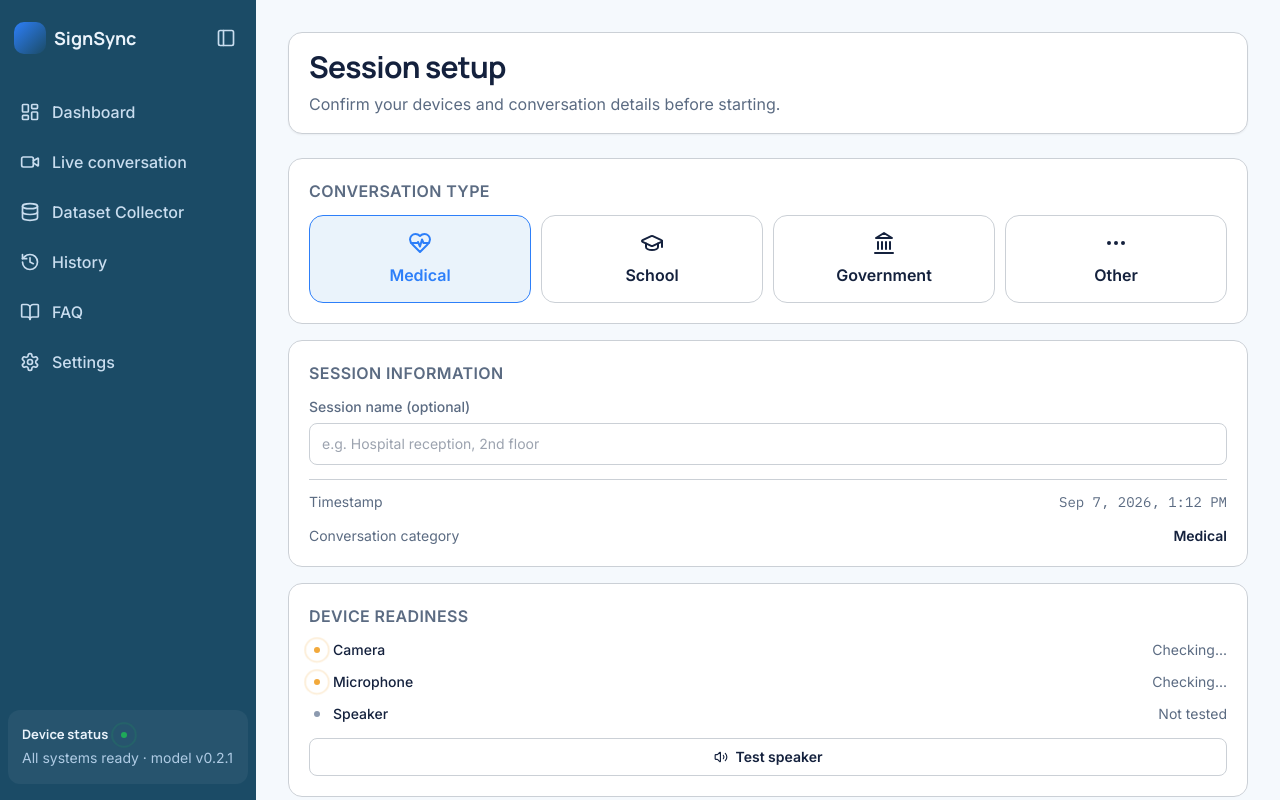
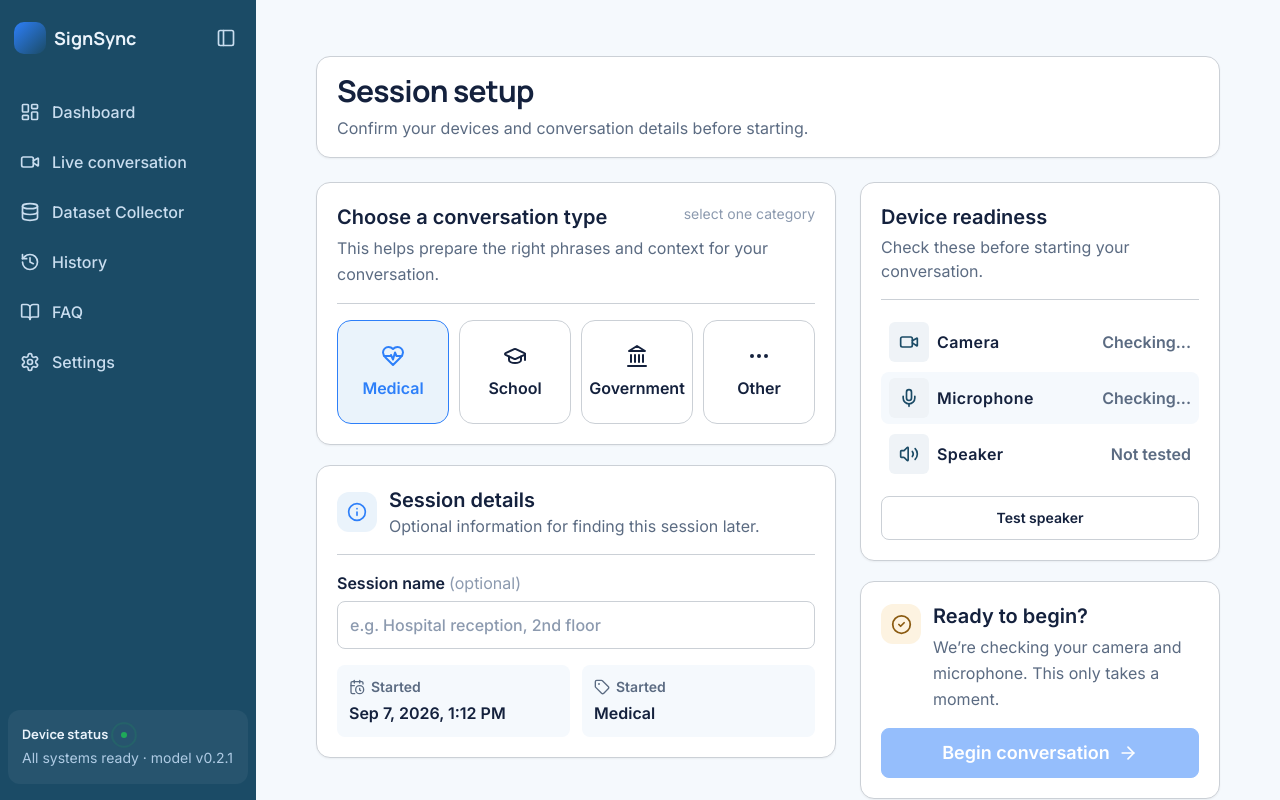
Before and after one commit to Kzarka7/SignSync, a React (Vite) app in the folder Frontend/: page /setup in a window 1280 px wide. Built offline with nearby package versions, Linux system fonts and the light colour scheme; no server answers.

Commit message:
session setup ui/ux update

```diff
--- a/Frontend/src/components/session-setup/ConversationTypeSelector.tsx
+++ b/Frontend/src/components/session-setup/ConversationTypeSelector.tsx
@@ -19,13 +19,14 @@ interface ConversationTypeSelectorProps {
 // editable) - single reusable component instead of two separate pickers.
 export default function ConversationTypeSelector({ value, onChange }: ConversationTypeSelectorProps) {
   return (
-    <div className="grid grid-cols-2 gap-2.5 sm:grid-cols-4">
+    <div className="grid grid-cols-2 gap-2.5 sm:grid-cols-4 border-t border-border pt-4">
       {TYPES.map(({ value: typeValue, label, icon: Icon }) => (
         <Button
           key={typeValue}
           onClick={() => onChange(typeValue)}
           variant={value === typeValue ? 'primary-ghost' : 'default'}
-          className="min-h-[88px] flex-col items-center justify-center gap-2 rounded-xl2 border px-2 py-3 text-base transition-colors focus-visible:outline focus-visible:outline-3 focus-visible:outline-offset-2 focus-visible:outline-white active:scale-[0.97]"
+          aria-pressed={value === typeValue}
+          className="min-h-[104px] flex-col items-center justify-center gap-2 rounded-xl2 border px-2 py-3 text-base transition-colors focus-visible:outline focus-visible:outline-3 focus-visible:outline-offset-2 focus-visible:outline-signal active:scale-[0.97]"
         >
           <Icon size={24} />
           <span className="text-base font-semibold">{label}</span>
--- a/Frontend/src/components/session-setup/DeviceReadinessCard.tsx
+++ b/Frontend/src/components/session-setup/DeviceReadinessCard.tsx
@@ -1,4 +1,4 @@
-import { Volume2 } from 'lucide-react'
+import { Volume2, Video, Mic } from 'lucide-react'
 import Card from '../shared/Card'
 import Button from '../shared/Button'
 import StatusPill from '../shared/StatusPill'
@@ -39,24 +39,29 @@ function readableLabel(state: string): string {
 
 export default function DeviceReadinessCard({ readiness }: DeviceReadinessCardProps) {
   return (
-    <Card>
-      <h3 className="text-md uppercase tracking-wide text-text-2 font-semibold mb-3">Device readiness</h3>
-      <div className="flex flex-col gap-3">
-        <div className="flex items-center gap-2.5">
-          <StatusPill label="Camera" state={toPillState(readiness.camera)} />
-          <span className="text-sm text-text-2 ml-auto">{readableLabel(readiness.camera)}</span>
+    <Card className="border-border p-4 shadow-sm sm:p-5">
+      <div className="mb-4">
+        <h2 className="text-xl font-bold text-ink">Device readiness</h2>
+        <p className="mt-1 text-base text-text-2">Check these before starting your conversation.</p>
+      </div>
+      <div className="flex flex-col gap-1 border-t border-border pt-4" aria-live="polite" aria-atomic="false">
+        <div className="flex min-h-12 items-center rounded-lg py-1.5 px-2 even:bg-sky gap-2">
+          <span className="flex h-10 w-10 items-center justify-center rounded-md bg-[#EFF3F7] text-trust" aria-hidden="true"><Video size={20} /></span>
+          <span className="text-dm font-bold tracking-wide">Camera</span>
+          <span className="ml-auto text-base font-bold text-text-2">{readableLabel(readiness.camera)}</span>
         </div>
-        <div className="flex items-center gap-2.5">
-          <StatusPill label="Microphone" state={toPillState(readiness.microphone)} />
-          <span className="text-sm text-text-2 ml-auto">{readableLabel(readiness.microphone)}</span>
+        <div className="flex min-h-12 items-center rounded-lg py-1.5 px-2 even:bg-sky gap-2">
+          <span className="flex h-10 w-10 items-center justify-center rounded-md bg-[#EFF3F7] text-trust" aria-hidden="true"><Mic size={20} /></span>
+          <span className="text-md font-bold tracking-wide">Microphone</span>
+          <span className="ml-auto text-base font-bold text-text-2">{readableLabel(readiness.microphone)}</span>
         </div>
-        <div className="flex items-center gap-2.5">
-          <StatusPill label="Speaker" state={toPillState(readiness.speaker)} />
-          <span className="text-sm text-text-2 ml-auto">{readableLabel(readiness.speaker)}</span>
+        <div className="flex min-h-12 items-center rounded-lg py-1.5 px-2 even:bg-sky gap-2">
+          <span className="flex h-10 w-10 items-center justify-center rounded-md bg-[#EFF3F7] text-trust" aria-hidden="true"><Volume2 size={20} /></span>
+          <span className="text-md font-bold tracking-wide">Speaker</span>
+          <span className="ml-auto text-base font-bold text-text-2">{readableLabel(readiness.speaker)}</span>
         </div>
       </div>
-      <Button size="sm" className="mt-3.5 w-full justify-center" onClick={readiness.testSpeaker}>
-        <Volume2 size={14} />
+      <Button size="sm" className="mt-4 min-h-11 w-full justify-center text-base focus-visible:outline focus-visible:outline-3 focus-visible:outline-offset-2 focus-visible:outline-signal active:scale-[0.97]" onClick={readiness.testSpeaker}>
         Test speaker
       </Button>
     </Card>
--- a/Frontend/src/pages/SessionSetupPage.tsx
+++ b/Frontend/src/pages/SessionSetupPage.tsx
@@ -1,6 +1,6 @@
 import { useState } from 'react'
 import { useNavigate } from 'react-router-dom'
-import { ArrowRight } from 'lucide-react'
+import { ArrowRight, CalendarClock, CheckCircle2, Info, Tag } from 'lucide-react'
 import PageHeader from '../components/layout/PageHeader'
 import Card from '../components/shared/Card'
 import Button from '../components/shared/Button'
@@ -40,72 +40,95 @@ export default function SessionSetupPage() {
   }
 
   return (
-    <div>
+    <main className="mx-auto max-w-[1440px] px-3 py-4 sm:px-5 sm:py-6 lg:px-7">
       <PageHeader title="Session setup" description="Confirm your devices and conversation details before starting." />
 
-      <div className="flex flex-col gap-4">
-        <div className="flex flex-col gap-4">
-          <Card>
-            <h3 className="text-md uppercase tracking-wide text-text-2 font-semibold mb-3">Conversation type</h3>
+      <div className="grid items-start gap-5 xl:grid-cols-[minmax(0,1.25fr)_minmax(360px,0.75fr)] xl:gap-6">
+        <section className="flex min-w-0 flex-col gap-5" aria-label="Conversation details">
+          <Card className="border-border p-4 shadow-sm sm:p-5">
+            <div className="mb-4">
+              <div className="flex justify-between">
+                <h2 className="text-xl font-bold text-ink">Choose a conversation type</h2>
+                <p className="text-base text-sm leading-relaxed text-text-3">select one category</p>
+              </div>
+              <p className="mt-1 text-base leading-relaxed text-text-2">This helps prepare the right phrases and context for your conversation.</p>
+            </div>
             <ConversationTypeSelector value={conversationType} onChange={setConversationType} />
           </Card>
 
-          <Card>
-            <h3 className="text-md uppercase tracking-wide text-text-2 font-semibold mb-3">Session information</h3>
-            <div className="flex flex-col gap-3.5">
+          <Card className="border-border p-4 shadow-sm sm:p-5">
+            <div className="mb-4 flex items-center gap-3">
+              <span className="flex h-10 w-10 items-center justify-center rounded-xl bg-signal-light text-signal" aria-hidden="true"><Info size={20} /></span>
               <div>
-                <label className="text-sm font-medium text-text-2 block mb-1.5">Session name (optional)</label>
+                <h2 className="text-xl font-bold text-ink">Session details</h2>
+                <p className="text-base text-text-2">Optional information for finding this session later.</p>
+              </div>
+            </div>
+            <div className="flex flex-col gap-4 border-t border-border pt-4">
+              <div>
+                <label htmlFor="session-name" className="mb-1.5 block text-base font-bold text-ink">Session name <span className="font-normal text-text-3">(optional)</span></label>
                 <input
+                  id="session-name"
                   type="text"
                   value={sessionName}
                   onChange={(e) => setSessionName(e.target.value)}
                   placeholder="e.g. Hospital reception, 2nd floor"
-                  className="w-full text-sm border border-border rounded-lg px-3 py-2.5"
+                  className="min-h-12 w-full rounded-lg border border-border bg-white px-3 text-base font-medium text-ink placeholder:text-text-3 focus-visible:outline focus-visible:outline-3 focus-visible:outline-offset-2 focus-visible:outline-signal"
                 />
               </div>
-              <div className="flex justify-between text-sm text-text-2 pt-3 border-t border-border">
-                <span>Timestamp</span>
-                <span className="font-mono">
-                  {timestamp.toLocaleString(undefined, { dateStyle: 'medium', timeStyle: 'short' })}
-                </span>
-              </div>
-              <div className="flex justify-between text-sm text-text-2">
-                <span>Conversation category</span>
-                <span className="font-semibold text-ink">{CONVERSATION_TYPE_LABELS[conversationType]}</span>
+              <div className="grid gap-3 sm:grid-cols-2">
+                <div className="flex flex-col justify-center rounded-lg bg-sky px-3 py-3">
+                  <span className="flex items-center gap-1.5 text-sm font-bold text-text-2"><CalendarClock size={16} aria-hidden="true" /> Started</span>
+                  <span className="mt-1 block text-base font-bold text-ink">
+                    {timestamp.toLocaleString(undefined, { dateStyle: 'medium', timeStyle: 'short' })}
+                  </span>
+                </div>
+                <div className="flex flex-col justify-center rounded-lg bg-sky px-3 py-3">
+                  <span className="flex items-center gap-1.5 text-sm font-bold text-text-2"><Tag size={16} aria-hidden="true" /> Started</span>
+                  <span className="mt-1 block text-base font-bold text-ink">{CONVERSATION_TYPE_LABELS[conversationType]}</span>
+                </div>
               </div>
             </div>
           </Card>
-        </div>
+        </section>
 
-        <div className="flex flex-col gap-4">
+        <aside className="flex min-w-0 flex-col gap-5" aria-label="Device readiness and start">
           <DeviceReadinessCard readiness={readiness} />
 
-          <Card>
-            <p className="text-sm text-text-2 leading-relaxed mb-3.5">
+          <Card className="border-border p-4 shadow-sm sm:p-5">
+            <div className="mb-4 flex items-start gap-3">
+              <span className={`mt-0.5 flex h-10 w-10 shrink-0 items-center justify-center rounded-xl ${devicesBlocked ? 'bg-danger-light text-danger' : devicesChecking ? 'bg-amber-light text-amber-dark' : 'bg-success-light text-success-dark'}`} aria-hidden="true"><CheckCircle2 size={21} /></span>
+              <div>
+                <h2 className="text-xl font-bold text-ink">Ready to begin?</h2>
+                <p className="mt-1 text-base leading-relaxed text-text-2">
               {devicesBlocked
                 ? 'Camera and microphone access are required to begin a conversation. Please allow access and try again.'
-                : 'Once you begin, the camera starts watching for signs automatically. Speech recognition only starts when you press the microphone during the conversation.'}
-            </p>
+                : devicesChecking
+                ? 'We’re checking your camera and microphone. This only takes a moment.'
+                : 'Once you begin, the camera starts watching for signs automatically. Speech recognition starts when you tap the microphone.'}
+                </p>
+              </div>
+            </div>
             <Button
               variant="primary"
-              className="w-full justify-center disabled:opacity-50 disabled:cursor-not-allowed"
+              className="min-h-13 w-full justify-center text-lg focus-visible:outline focus-visible:outline-3 focus-visible:outline-offset-2 focus-visible:outline-signal active:scale-[0.97] disabled:cursor-not-allowed disabled:opacity-50"
               disabled={devicesBlocked || devicesChecking}
               onClick={handleBegin}
             >
               Begin conversation
-              <ArrowRight size={15} />
+              <ArrowRight size={20} />
             </Button>
             {devicesBlocked && (
               <button
                 onClick={readiness.recheckDevices}
-                className="text-sm text-signal font-medium mt-2.5 w-full text-center hover:underline"
+                className="mt-3 min-h-11 w-full rounded-lg text-base font-bold text-signal hover:bg-signal-light focus-visible:outline focus-visible:outline-3 focus-visible:outline-offset-2 focus-visible:outline-signal active:scale-[0.97]"
               >
                 Recheck devices
               </button>
             )}
           </Card>
-        </div>
+        </aside>
       </div>
-    </div>
+    </main>
   )
 }
```
